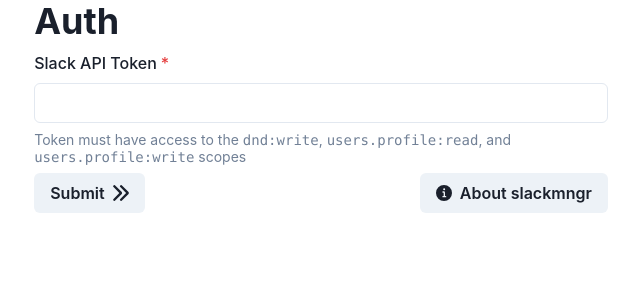
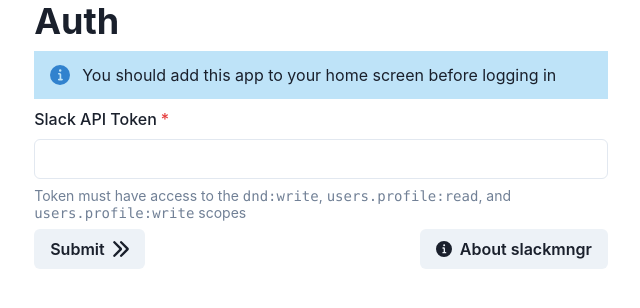
Before and after one commit to sheck/slackmngr, a React (Create React App) app: page /#/login in a window 1280 px wide. Shown: the top 308 px of the page, without its empty margins (319-959 px from the left). Built offline with nearby package versions, Linux system fonts and the light colour scheme; what emoji-js would draw is missing.

Commit message:
Add login suggestion

```diff
--- a/src/screens/AuthScreen.tsx
+++ b/src/screens/AuthScreen.tsx
@@ -1,5 +1,7 @@
 import { useContext } from "react"
 import {
+  Alert,
+  AlertIcon,
   Button,
   Container,
   FormControl,
@@ -36,6 +38,10 @@
         <Heading>Auth</Heading>
         <form onSubmit={handleSubmit}>
           <VStack align="start">
+            <Alert status="info">
+              <AlertIcon /> You should add this app to your home screen before
+              logging in
+            </Alert>
             <FormControl id="token" isRequired>
               <FormLabel>Slack API Token</FormLabel>
               <Input
```
